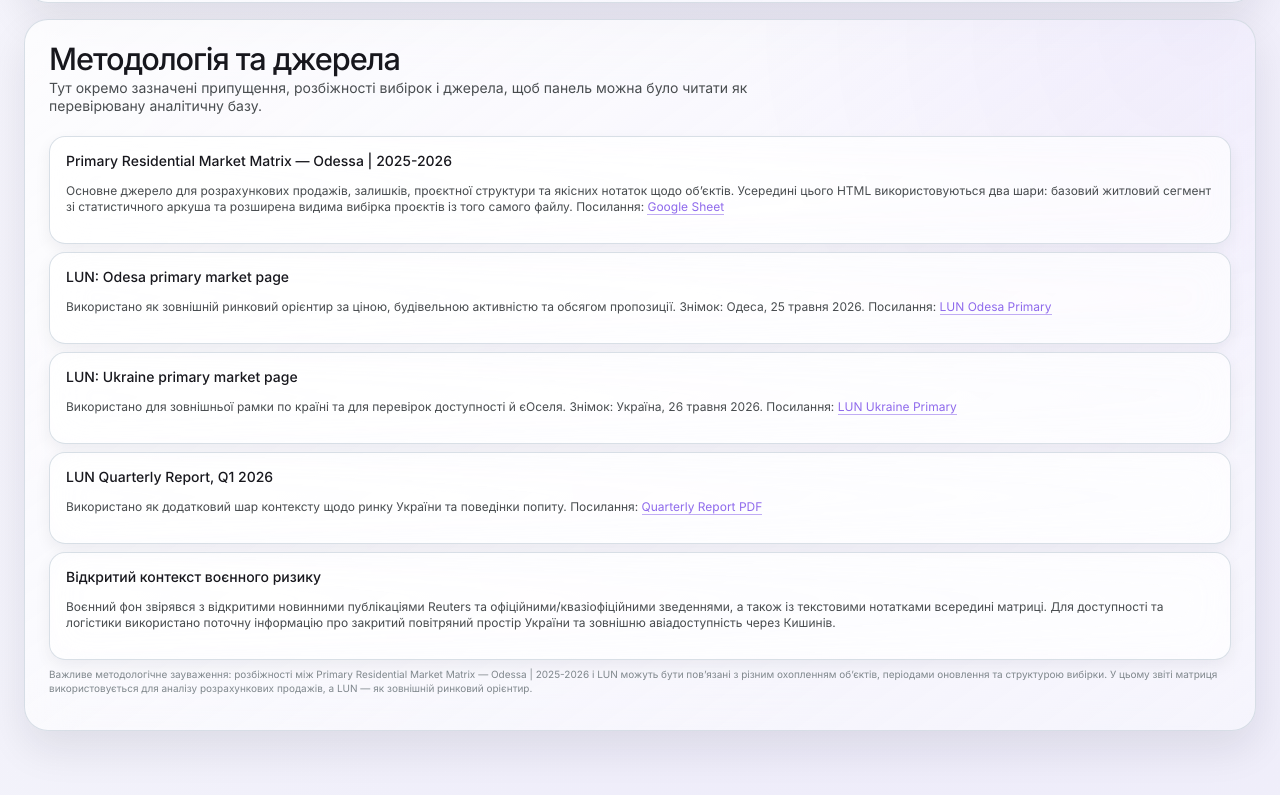
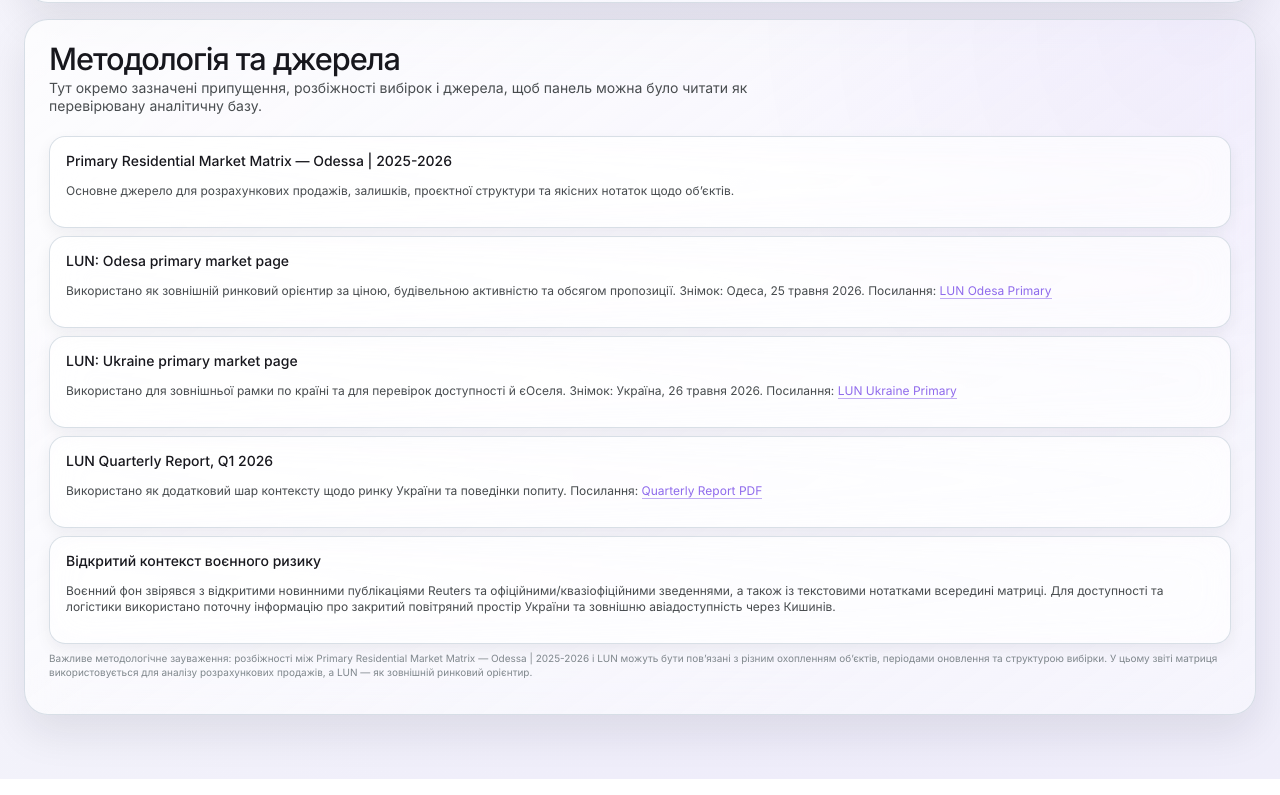
Before and after one commit to vkshnyakin-pixel/Monthly-Odessa-Market-Dashboard-Report, a plain HTML site: page index.html in a window 1280 px wide. Shown: the part 4413-5208 px from the top of the page. Drawn offline with Linux system fonts and the light colour scheme.

Commit message:
Update index.html

```diff
--- a/index.html
+++ b/index.html
@@ -865,9 +865,7 @@
           <div class="source-item">
             <strong>Primary Residential Market Matrix — Odessa | 2025-2026</strong>
             <p>
-              Основне джерело для розрахункових продажів, залишків, проєктної структури та якісних нотаток щодо об’єктів.
-              Усередині цього HTML використовуються два шари: базовий житловий сегмент зі статистичного аркуша та розширена видима вибірка проєктів із того самого файлу.
-              Посилання: <a href="https://docs.google.com/spreadsheets/d/1vACjbC2AFmF0yObWYvHnwg26oF5ZmVifbbmaLt-vQnM/edit?gid=1644137751#gid=1644137751" target="_blank" rel="noreferrer">Google Sheet</a>
+              Основне джерело для розрахункових продажів, залишків, проєктної структури та якісних нотаток щодо об’єктів.</a>
             </p>
           </div>
           <div class="source-item">
```
